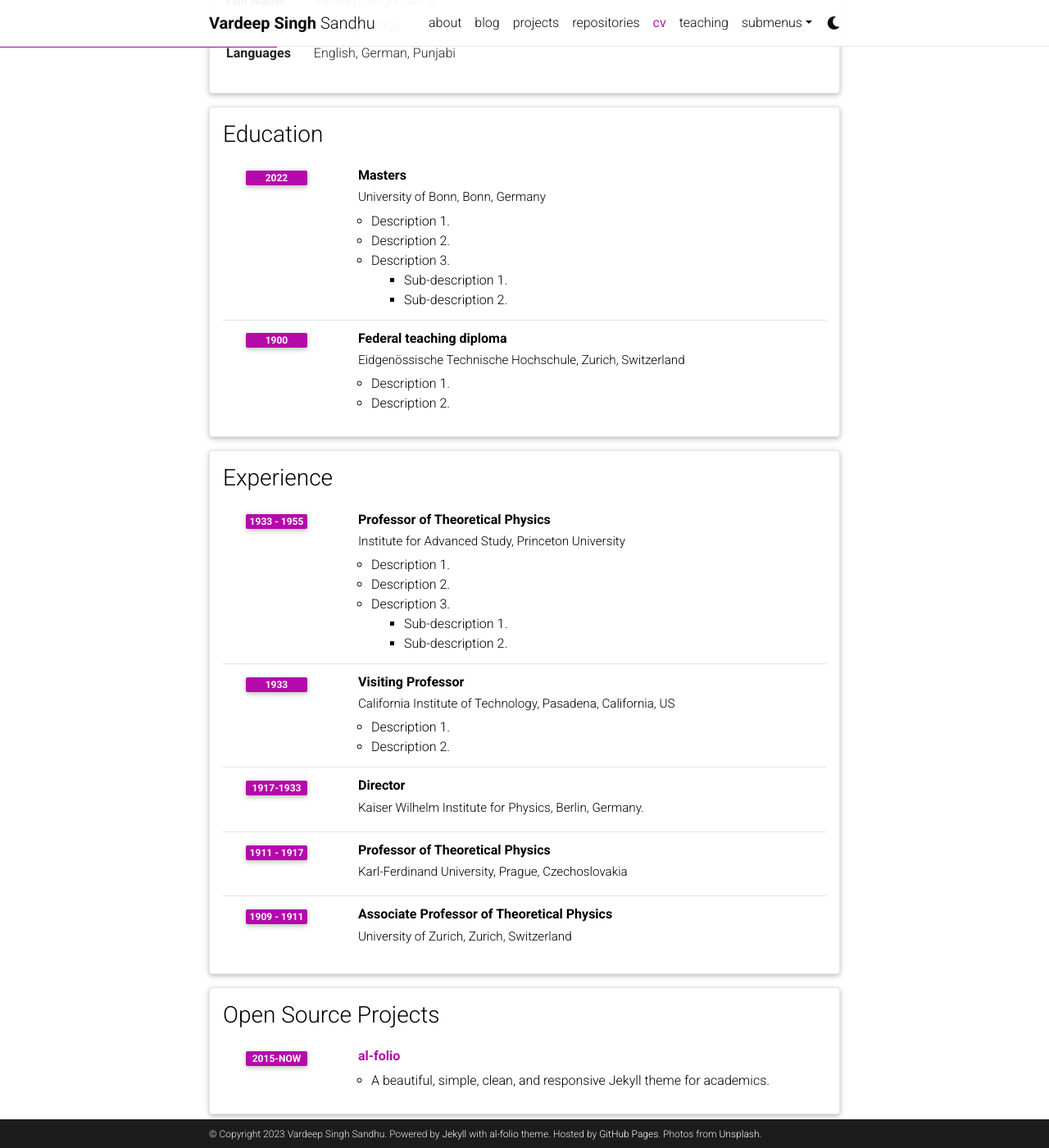
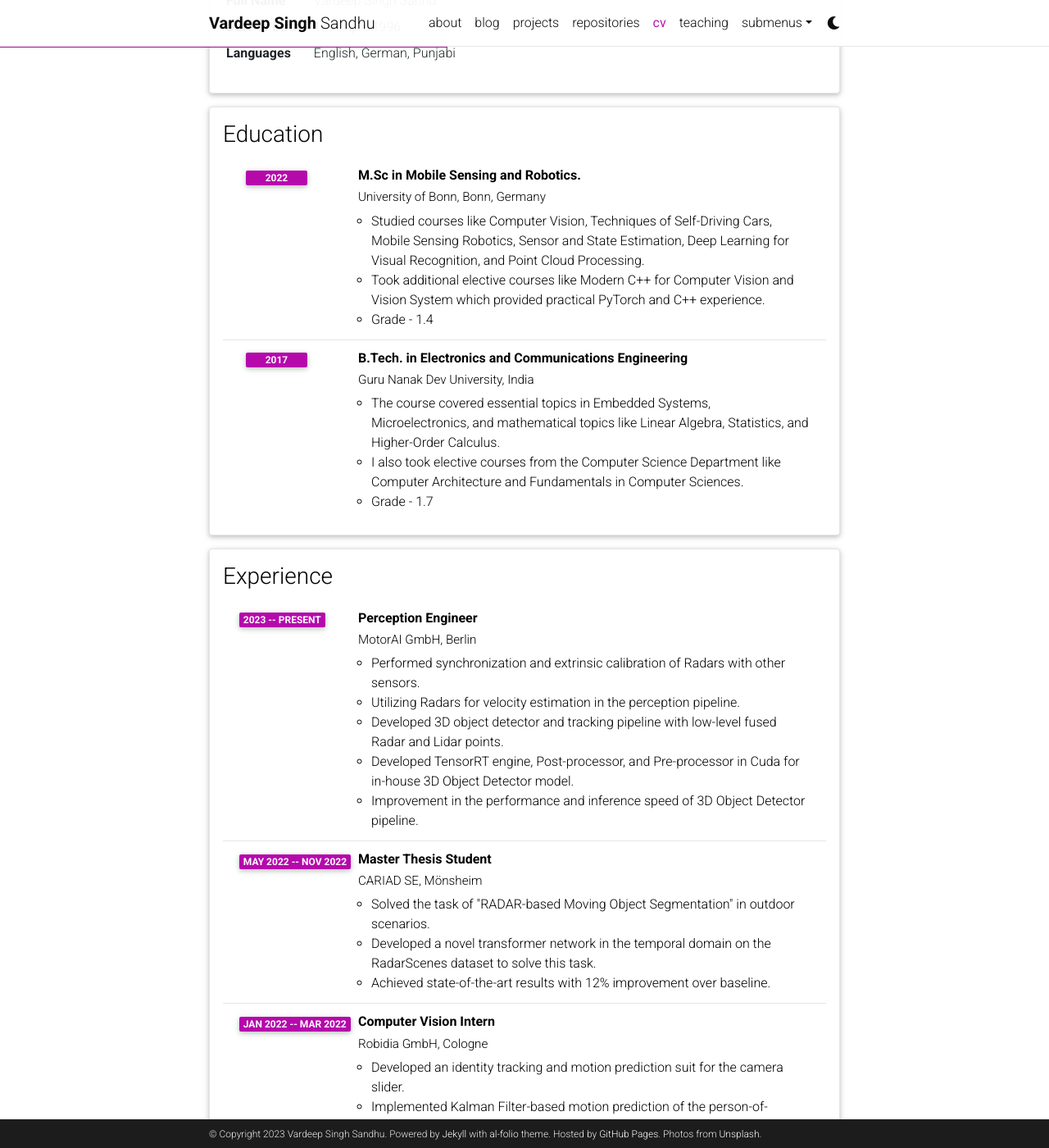
Before and after one commit to vardeep-sandhu/vardeep-sandhu.github.io, a Jekyll site: the page built from _pages/cv.md, in a window 1280 px wide and 1400 px high, scrolled down 263 px. Shown: the whole window at 82% size. Built offline with Jekyll 4.4.1, drawn with Linux system fonts in a browser that asks for light colours; comment, search, counter and statistics services are not loaded; a style sheet for code colours, icons or effects is not loaded; some of the changed text lies outside the part shown.

Commit message:
cleaned cv

```diff
--- a/_data/cv.yml
+++ b/_data/cv.yml
@@ -7,91 +7,78 @@
       value: 14th April 1996
     - name: Languages
       value: English, German, Punjabi
-
 - title: Education
   type: time_table
   contents:
-    - title: Masters
+    - title: M.Sc in Mobile Sensing and Robotics.
       institution: University of Bonn, Bonn, Germany
       year: 2022
       description:
-        - Description 1.
-        - Description 2.
-        - title: Description 3.
-          contents:
-            - Sub-description 1.
-            - Sub-description 2.
-    - title: Federal teaching diploma
-      institution: Eidgenössische Technische Hochschule, Zurich, Switzerland
-      year: 1900
+        - Studied courses like Computer Vision, Techniques of Self-Driving Cars, Mobile Sensing Robotics, Sensor and State Estimation, Deep Learning for Visual Recognition, and Point Cloud Processing.
+        - Took additional elective courses like Modern C++ for Computer Vision and Vision System which provided practical PyTorch and C++ experience.
+        - Grade - 1.4
+    - title: B.Tech. in Electronics and Communications Engineering
+      institution: Guru Nanak Dev University, India
+      year: 2017
       description:
-        - Description 1.
-        - Description 2.
+        - The course covered essential topics in Embedded Systems, Microelectronics, and mathematical topics like Linear Algebra, Statistics, and Higher-Order Calculus.
+        - I also took elective courses from the Computer Science Department like Computer Architecture and Fundamentals in Computer Sciences.
+        - Grade - 1.7
 
 - title: Experience
   type: time_table
   contents:
-    - title: Professor of Theoretical Physics
-      institution: Institute for Advanced Study, Princeton University
-      year: 1933 - 1955
+    - title: Perception Engineer
+      institution: MotorAI GmbH, Berlin
+      year: 2023 -- Present
       description:
-        - Description 1.
-        - Description 2.
-        - title: Description 3.
-          contents:
-            - Sub-description 1.
-            - Sub-description 2.
-    - title: Visiting Professor
-      institution: California Institute of Technology, Pasadena, California, US
-      year: 1933
+        - Performed synchronization and extrinsic calibration of Radars with other sensors.
+        - Utilizing Radars for velocity estimation in the perception pipeline.
+        - Developed 3D object detector and tracking pipeline with low-level fused Radar and Lidar points.
+        - Developed TensorRT engine, Post-processor, and Pre-processor in Cuda for in-house 3D Object Detector model.
+        - Improvement in the performance and inference speed of 3D Object Detector  pipeline.
+
+    - title: Master Thesis Student
+      institution: CARIAD SE, Mönsheim
+      year: May 2022 -- Nov 2022
       description:
-        - Description 1.
-        - Description 2.
+        - Solved the task of "RADAR-based Moving Object Segmentation" in outdoor scenarios.
+        - Developed a novel transformer network in the temporal domain on the RadarScenes dataset to solve this task.
+        - Achieved state-of-the-art results with 12% improvement over baseline.
 
-    - title: Director
-      institution: Kaiser Wilhelm Institute for Physics, Berlin, Germany.
-      year: 1917-1933
+    - title: Computer Vision Intern
+      institution: Robidia GmbH, Cologne
+      year: Jan 2022 -- Mar 2022
+      description:
+        - Developed an identity tracking and motion prediction suit for the camera slider.
+        - Implemented Kalman Filter-based motion prediction of the person-of-interest.
+        - The entire system worked at 60 fps which was critical for the smooth operation of the camera.
+        - Resulted in four new enterprise customers.
 
-    - title: Professor of Theoretical Physics
-      institution: Karl-Ferdinand University, Prague, Czechoslovakia
-      year: 1911 - 1917
+    - title: Deep Learning Intern
+      institution: SCREWERK GmbH, Cologne
+      year: Jun 2021 -- Dec 2021
       description:
 
-    - title: Associate Professor of Theoretical Physics
-      institution: University of Zurich, Zurich, Switzerland
-      year: 1909 - 1911
+    - title: Graduate Student Assistant, HiWi
+      institution: Stachniss Lab, University of Bonn
+      year: Aug 2020 -- Mar 2021
 
-- title: Open Source Projects
-  type: time_table
-  contents:
-    - title: <a href="https://github.com/alshedivat/al-folio">al-folio</a>
-      year: 2015-now
-      description: A beautiful, simple, clean, and responsive Jekyll theme for academics.
 
-- title: Honors and Awards
-  type: time_table
-  contents:
-    - year: 1921
-      items:
-        - Nobel Prize in Physics
-        - Matteucci Medal
-    - year: 2029
-      items:
-        - Max Planck Medal
 
-- title: Academic Interests
-  type: nested_list
-  contents:
-    - title: Topic 1.
-      items:
-        - Description 1.
-        - Description 2.
-    - title: Topic 2.
-      items:
-        - Description 1.
-        - Description 2.
+# - title: Academic Interests
+#   type: nested_list
+#   contents:
+#     - title: Deep.
+#       items:
+#         - Description 1.
+#         - Description 2.
+#     - title: Topic 2.
+#       items:
+#         - Description 1.
+#         - Description 2.
 
-- title: Other Interests
-  type: list
-  contents:
-    - <u>Hobbies:</u> Hobby 1, Hobby 2, etc.
+# - title: Other Interests
+#   type: list
+#   contents:
+#     - <u>Hobbies:</u> Hobby 1, Hobby 2, etc.
```
